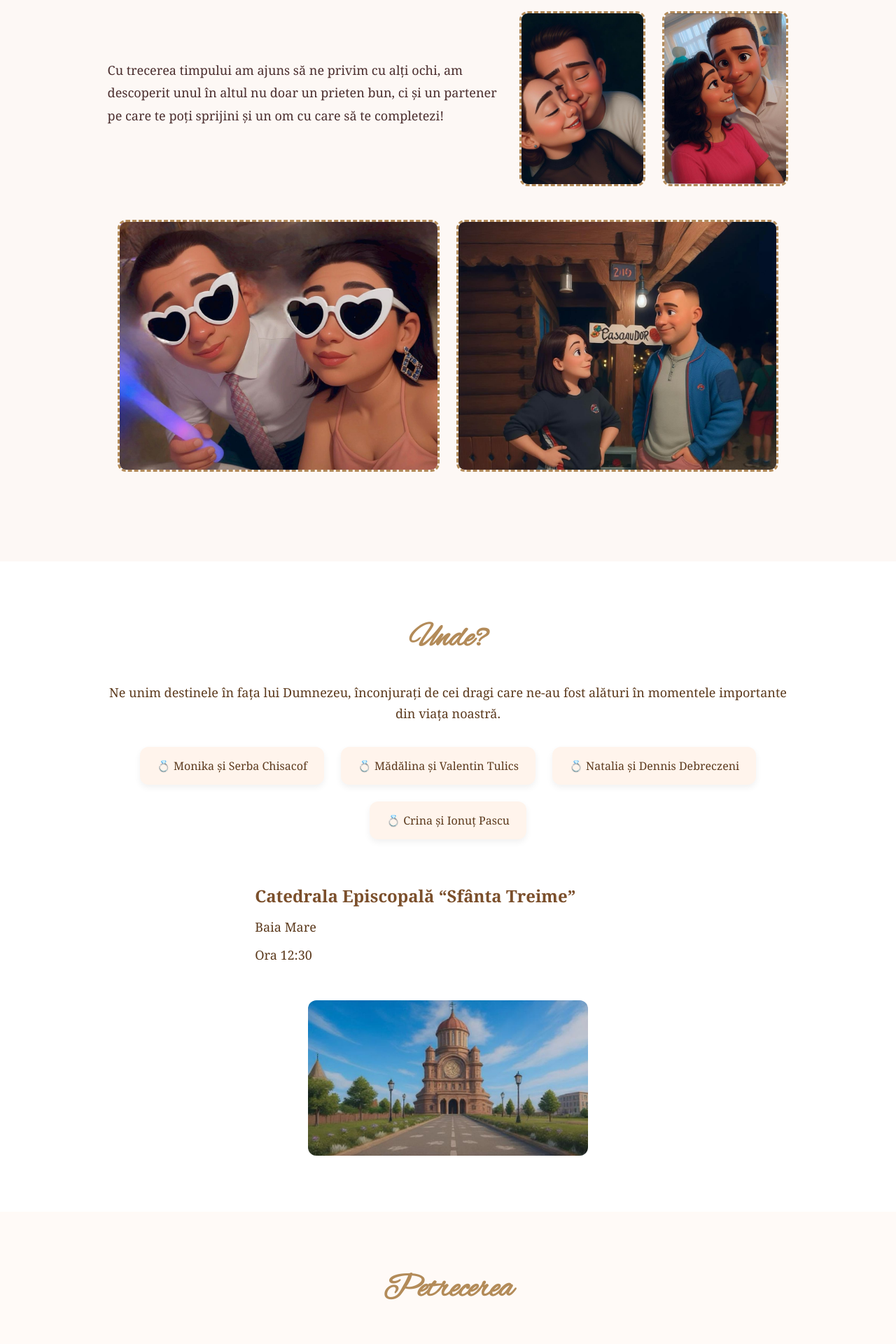
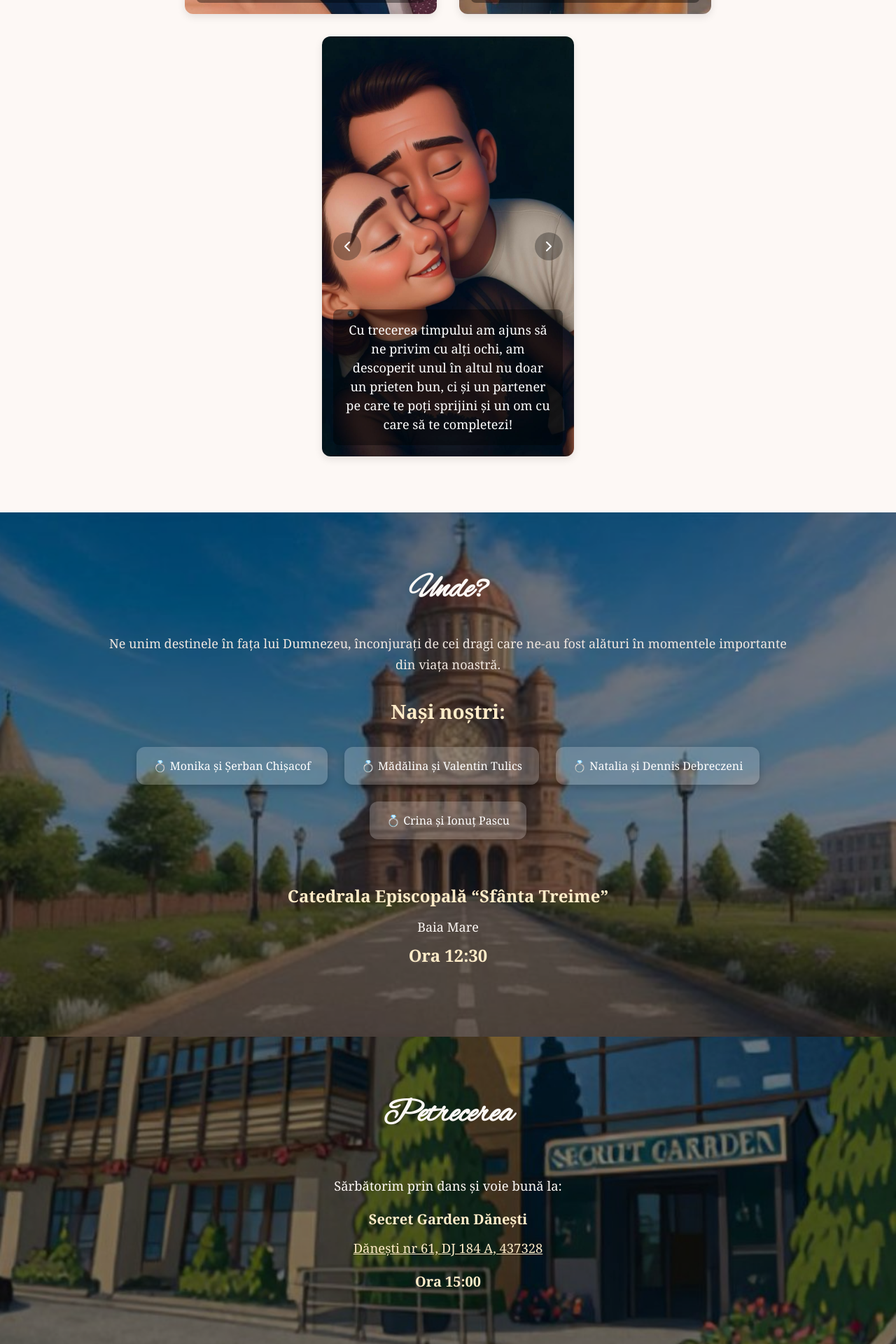
Before and after one commit to bogdansisestean/titel-card, a Next.js app: page / in a window 1280 px wide. Shown: the part 2483-4403 px from the top of the page at 70% size. Built offline with nearby package versions, Linux system fonts and the light colour scheme.

Commit message:
modificari noemi

```diff
--- a/package.json
+++ b/package.json
@@ -9,6 +9,8 @@
     "lint": "next lint"
   },
   "dependencies": {
+    "framer-motion": "^12.12.1",
+    "lucide-react": "^0.511.0",
     "next": "15.3.2",
     "react": "^19.0.0",
     "react-dom": "^19.0.0",
--- a/src/app/components/Ceremony/Ceremony.tsx
+++ b/src/app/components/Ceremony/Ceremony.tsx
@@ -3,25 +3,45 @@ import Image from "next/image";
 import React from "react";
 import styled from "styled-components";
 
+// Styled Components for Ceremony with background
 const Section = styled.section`
   width: 100%;
   padding: 5rem 2rem;
-  text-align: center;
-  color: #5c3a1d;
+  color: #fff;
   font-family: "Georgia", serif;
+  background-image: url("/images/biserica.jpg");
+  background-size: cover;
+  background-position: center;
+  background-repeat: no-repeat;
+  position: relative;
+
+  /* Overlay to darken background for text readability */
+  &::before {
+    content: "";
+    position: absolute;
+    top: 0;
+    left: 0;
+    width: 100%;
+    height: 100%;
+    background: rgba(0, 0, 0, 0.4);
+    z-index: 0;
+  }
 `;
 
 const Container = styled.div`
+  position: relative;
+  z-index: 1;
   width: 100%;
   max-width: 80%;
   margin: 0 auto;
+  text-align: center;
 `;
 
 const Title = styled.h2`
   font-family: "Alex Brush", cursive;
   font-size: 3rem;
   margin-bottom: 2rem;
-  color: #b38b59;
+  color: #fdf8f5;
 
   @media (max-width: 480px) {
     font-size: 2.2rem;
@@ -32,14 +52,23 @@ const Paragraph = styled.p`
   font-size: 1.125rem;
   line-height: 1.7;
   margin-bottom: 2rem;
+  color: #f0e7e0;
 
   strong {
     display: block;
     font-weight: 700;
     font-size: 1.25rem;
     margin-top: 1.5rem;
-    color: #7b4f2b;
+    color: #ffecc9;
   }
+`;
+
+const NasiTitle = styled.h3`
+  font-size: 1.75rem;
+  margin-bottom: 1rem;
+  color: #ffecc9;
+  font-weight: 700;
+  text-align: center;
 `;
 
 const GuestList = styled.ul`
@@ -54,11 +83,12 @@ const GuestList = styled.ul`
 
 const GuestCard = styled.li`
   font-size: 1rem;
-  background: #fff4ec;
+  background: rgba(255, 255, 255, 0.2);
   padding: 1rem 1.5rem;
   border-radius: 12px;
-  box-shadow: 0 4px 10px rgba(0, 0, 0, 0.06);
+  box-shadow: 0 4px 10px rgba(0, 0, 0, 0.2);
   font-weight: 500;
+  color: #fff;
   transition: transform 0.3s ease;
 
   &:hover {
@@ -74,7 +104,6 @@ const CeremonyDetails = styled.div`
   flex-wrap: wrap;
 
   width: 100%;
-  max-width: 60%;
   margin: 0 auto;
 
   @media (max-width: 768px) {
@@ -87,25 +116,23 @@ const ChurchText = styled.div`
   min-width: 250px;
   display: flex;
   flex-direction: column;
-  align-items: flex-start;
+  align-items: center;
   justify-content: center;
   gap: 0.5rem;
   padding: 1rem;
-
-  @media (max-width: 768px) {
-    align-items: center;
-    text-align: center;
-  }
+  text-align: center;
 
   strong {
     font-size: 1.5rem;
-    color: #7b4f2b;
+    color: #ffecc9;
     margin-bottom: 0.25rem;
+    font-weight: 700;
   }
 
   p {
     margin: 0;
     font-size: 1.125rem;
+    color: #fdf8f5;
   }
 `;
 
@@ -120,8 +147,9 @@ export default function Ceremony() {
           ne-au fost alături în momentele importante din viața noastră.
         </Paragraph>
 
+        <NasiTitle>Nași noștri:</NasiTitle>
         <GuestList>
-          <GuestCard>Monika și Serba Chisacof</GuestCard>
+          <GuestCard>Monika și Șerban Chișacof</GuestCard>
           <GuestCard>Mădălina și Valentin Tulics</GuestCard>
           <GuestCard>Natalia și Dennis Debreczeni</GuestCard>
           <GuestCard>Crina și Ionuț Pascu</GuestCard>
@@ -131,22 +159,8 @@ export default function Ceremony() {
           <ChurchText>
             <strong>Catedrala Episcopală “Sfânta Treime”</strong>
             <p>Baia Mare</p>
-            <p>Ora 12:30</p>
+            <strong>Ora 12:30</strong>
           </ChurchText>
-          <Image
-            src="/images/biserica.jpg"
-            alt="Catedrala Episcopală Sfânta Treime"
-            width={400}
-            height={250}
-            style={{
-              borderRadius: "12px",
-              objectFit: "cover",
-              objectPosition: "top center",
-              width: "100%",
-              height: "auto",
-              maxWidth: "400px",
-            }}
-          />
         </CeremonyDetails>
       </Container>
     </Section>
--- a/src/app/components/ConfirmationForm/ConfirmationForm.tsx
+++ b/src/app/components/ConfirmationForm/ConfirmationForm.tsx
@@ -83,9 +83,10 @@ export default function ConfirmationForm() {
       <Title>Veți fi alături de noi?</Title>
       <Form>
         <Input type="text" placeholder="Nume" required />
+        <Input type="text" placeholder="Prenume" required />
         <Input type="number" placeholder="Nr persoane" required />
         <Input type="tel" placeholder="Nr telefon" required />
-        <TextArea placeholder="Alte mențiuni" />
+        <TextArea placeholder="Alte mențiuni (vegetarian, copii etc.)" />
         <Button type="submit">Trimite</Button>
       </Form>
     </Section>
--- a/src/app/components/Party/Party.tsx
+++ b/src/app/components/Party/Party.tsx
@@ -1,28 +1,46 @@
 "use client";
 import React from "react";
 import styled from "styled-components";
-import Image from "next/image";
 
+// Styled Components for Party with background image
 const Section = styled.section`
-  background-color: #fffaf7;
+  position: relative;
   width: 100%;
   padding: 5rem 2rem;
-  color: #5c3a1d;
+  background-image: url("/images/restaurant.jpg");
+  background-size: cover;
+  background-position: bottom;
+  background-repeat: no-repeat;
+  color: #fff;
   font-family: "Georgia", serif;
+
+  /* Overlay for readability */
+  &::before {
+    content: "";
+    position: absolute;
+    top: 0;
+    left: 0;
+    width: 100%;
+    height: 100%;
+    background: rgba(0, 0, 0, 0.4);
+    z-index: 0;
+  }
 `;
 
 const Container = styled.div`
+  position: relative;
+  z-index: 1;
   width: 100%;
   max-width: 80%;
   margin: 0 auto;
+  text-align: center;
 `;
 
 const Title = styled.h2`
   font-family: "Alex Brush", cursive;
   font-size: 3rem;
-  text-align: center;
   margin-bottom: 3rem;
-  color: #b38b59;
+  color: #fdf8f5;
 
   @media (max-width: 480px) {
     font-size: 2.2rem;
@@ -42,6 +60,7 @@ const PartyDetails = styled.div`
 
   @media (max-width: 768px) {
     flex-direction: column;
+    max-width: 100%;
   }
 `;
 
@@ -50,20 +69,23 @@ const InfoBox = styled.div`
   min-width: 280px;
   font-size: 1.125rem;
   line-height: 1.6;
+  color: #fdf8f5;
+  text-align: center; /* Center all text */
 
   strong {
     display: block;
     margin: 1rem 0 0.5rem;
     font-size: 1.25rem;
-    color: #7b4f2b;
+    color: #ffecc9;
   }
 
   p {
     margin: 0.5rem 0;
   }
 
-  @media (max-width: 768px) {
-    text-align: center;
+  a {
+    color: #ffecc9;
+    text-decoration: underline;
   }
 `;
 
@@ -73,25 +95,19 @@ export default function Party() {
       <Container>
         <Title>Petrecerea</Title>
         <PartyDetails>
-          <Image
-            src="/images/restaurant.jpg" // replace with your actual path
-            alt="Secret Garden Dănești"
-            width={400}
-            height={250}
-            style={{
-              borderRadius: "12px",
-              objectFit: "cover",
-              objectPosition: "top center",
-              width: "100%",
-              height: "auto",
-              maxWidth: "400px",
-            }}
-          />
           <InfoBox>
             <p>Sărbătorim prin dans și voie bună la:</p>
             <strong>Secret Garden Dănești</strong>
-            <p>Dănești nr 61, DJ 184 A, 437328</p>
-            <p>Ora 15:00</p>
+            <p>
+              <a
+                href="https://www.google.com/maps/search/?api=1&query=Secret+Garden+D%C4%83ne%C8%99ti+DJ+184+A+61+437328"
+                target="_blank"
+                rel="noopener noreferrer"
+              >
+                Dănești nr 61, DJ 184 A, 437328
+              </a>
+            </p>
+            <strong>Ora 15:00</strong>
           </InfoBox>
         </PartyDetails>
       </Container>
--- a/src/app/components/Story/PovesteaNoastra.tsx
+++ b/src/app/components/Story/PovesteaNoastra.tsx
@@ -1,7 +1,10 @@
 "use client";
-import React from "react";
+import React, { useState } from "react";
 import styled from "styled-components";
+import { ChevronLeft, ChevronRight } from "lucide-react";
+import { motion, AnimatePresence } from "framer-motion";
 
+// Styled Components
 const Section = styled.section`
   padding: 5rem 2rem;
   width: 100%;
@@ -15,6 +18,9 @@ const Container = styled.div`
   max-width: 80%;
   margin: 0 auto;
   text-align: center;
+  @media (max-width: 768px) {
+    max-width: 100%;
+  }
 `;
 
 const Title = styled.h2`
@@ -22,114 +28,138 @@ const Title = styled.h2`
   font-size: 3rem;
   margin-bottom: 3rem;
   color: #b38b59;
-`;
-
-const ContentBlock = styled.div`
-  display: flex;
-  flex-wrap: wrap;
-  align-items: center;
-  justify-content: center;
-  margin-bottom: 3rem;
-  gap: 2rem;
 
   @media (max-width: 768px) {
-    flex-direction: column;
+    font-size: 2.5rem;
   }
 `;
 
-const Text = styled.p`
-  flex: 1;
+const SlidersRow = styled.div`
+  display: flex;
+  gap: 2rem;
+  justify-content: center;
+  align-items: start;
+  flex-wrap: wrap;
+`;
+
+const SliderContainer = styled.div`
+  position: relative;
+  width: 100%;
+  max-width: 360px;
+  height: 600px;
+  overflow: hidden;
+  border-radius: 12px;
+  box-shadow: 0 4px 12px rgba(0, 0, 0, 0.1);
+`;
+
+const SlideImage = styled(motion.img)`
+  width: 100%;
+  height: 100%;
+  object-fit: cover;
+  position: absolute;
+  top: 0;
+  left: 0;
+`;
+
+const OverlayText = styled.div`
+  position: absolute;
+  bottom: 1rem;
+  left: 1rem;
+  right: 1rem;
+  color: #fff;
   font-size: 1.125rem;
-  line-height: 1.8;
-  max-width: 600px;
-  text-align: left;
+  line-height: 1.5;
+  background: rgba(0, 0, 0, 0.4);
+  padding: 1rem;
+  border-radius: 8px;
+  text-align: center;
+  max-height: 40%;
+  overflow-y: auto;
+`;
 
-  @media (max-width: 768px) {
-    text-align: center;
+const ArrowButton = styled.button`
+  position: absolute;
+  top: 50%;
+  transform: translateY(-50%);
+  background: rgba(0, 0, 0, 0.3);
+  border: none;
+  padding: 0.5rem;
+  border-radius: 50%;
+  cursor: pointer;
+  display: flex;
+  align-items: center;
+  justify-content: center;
+  color: #fff;
+
+  &:hover {
+    background: rgba(0, 0, 0, 0.5);
   }
 `;
 
-const ImageRow = styled.div`
-  display: flex;
-  gap: 1.5rem;
-  flex-wrap: wrap;
-  justify-content: center;
-`;
+// Slider component with its own state
+function Slider({ images, text }) {
+  const [[page, direction], setPage] = useState([0, 0]);
+  const idx = ((page % images.length) + images.length) % images.length;
+  const paginate = (newDir) => setPage([page + newDir, newDir]);
 
-const Image = styled.img`
-  width: 180px;
-  height: 250px;
-  object-fit: cover;
-  object-position: top center;
-  border: 3px dashed #b38b59;
-  border-radius: 12px;
+  const variants = {
+    enter: (dir) => ({ x: dir > 0 ? 300 : -300, opacity: 0 }),
+    center: { x: 0, opacity: 1 },
+    exit: (dir) => ({ x: dir < 0 ? 300 : -300, opacity: 0 }),
+  };
 
-  @media (max-width: 480px) {
-    width: 120px;
-    height: 180px;
-  }
-`;
+  return (
+    <SliderContainer>
+      <AnimatePresence initial={false} custom={direction}>
+        <SlideImage
+          key={page}
+          src={images[idx]}
+          alt={`Slide ${idx + 1}`}
+          custom={direction}
+          variants={variants}
+          initial="enter"
+          animate="center"
+          exit="exit"
+          transition={{ duration: 0.5 }}
+        />
+      </AnimatePresence>
+      <OverlayText>{text}</OverlayText>
+      <ArrowButton onClick={() => paginate(-1)} style={{ left: "1rem" }}>
+        <ChevronLeft size={24} />
+      </ArrowButton>
+      <ArrowButton onClick={() => paginate(1)} style={{ right: "1rem" }}>
+        <ChevronRight size={24} />
+      </ArrowButton>
+    </SliderContainer>
+  );
+}
 
-/* New: Wider variant for bottom two photos */
-const WideImage = styled(Image)`
-  width: 460px;
-  height: 360px;
-
-  @media (max-width: 480px) {
-    width: 240px;
-    height: 150px;
-  }
-`;
+// Data for each slider
+const sliderData = [
+  {
+    images: ["/images/poza2.jpg", "/images/poza3.jpg"],
+    text: `Ne-am cunoscut acum 20 de ani, tineri și neliniștiți, am legat o prietenie foarte frumoasă, dar viața ne-a purtat pe drumuri diferite și fiecare dintre noi a luat viața în piept cum a știut mai bine, devenind oamenii de azi!`,
+  },
+  {
+    images: ["/images/poza4.jpg", "/images/poza5.jpg"],
+    text: `Într-o seară oarecare, fiind amândoi la același concert, ne-am reîntâlnit și am petrecut timp de calitate împreună.`,
+  },
+  {
+    images: ["/images/poza6.jpg", "/images/poza7.jpg"],
+    text: `Cu trecerea timpului am ajuns să ne privim cu alți ochi, am descoperit unul în altul nu doar un prieten bun, ci și un partener pe care te poți sprijini și un om cu care să te completezi!`,
+  },
+];
 
 export default function PovesteaNoastra() {
   return (
     <Section>
       <Container>
         <Title>Povestea noastră</Title>
-
-        <ContentBlock>
-          <Text>
-            Ne-am cunoscut acum 20 de ani, tineri și neliniștiți, am legat o
-            prietenie foarte frumoasă, dar viața ne-a purtat pe drumuri diferite
-            și fiecare dintre noi a luat viața în piept cum a știut mai bine,
-            devenind oamenii de azi!
-          </Text>
-          <ImageRow>
-            <Image src="/images/poza2.jpg" alt="Poza 2" />
-            <Image src="/images/poza3.jpg" alt="Poza 3" />
-          </ImageRow>
-        </ContentBlock>
-
-        <ContentBlock>
-          <Text>
-            Într-o seară oarecare, fiind amândoi la același concert, ne-am
-            reîntâlnit și am petrecut timp de calitate împreună.
-          </Text>
-          <ImageRow>
-            <Image src="/images/poza4.jpg" alt="Poza 4" />
-            <Image src="/images/poza5.jpg" alt="Poza 5" />
-          </ImageRow>
-        </ContentBlock>
-
-        <ContentBlock>
-          <Text>
-            Cu trecerea timpului am ajuns să ne privim cu alți ochi, am
-            descoperit unul în altul nu doar un prieten bun, ci și un partener
-            pe care te poți sprijini și un om cu care să te completezi!
-          </Text>
-          <ImageRow>
-            <Image src="/images/poza6.jpg" alt="Poza 6" />
-            <Image src="/images/poza7.jpg" alt="Poza 7" />
-          </ImageRow>
-        </ContentBlock>
-
-        {/* Bottom two photos, now wider */}
-        <ContentBlock>
-          <ImageRow>
-            <WideImage src="/images/poza8.jpg" alt="Poza 8" />
-            <WideImage src="/images/poza9.jpg" alt="Poza 9" />
-          </ImageRow>
-        </ContentBlock>
+        <SlidersRow>
+          {sliderData.map((data, i) => (
+            <Slider key={i} images={data.images} text={data.text} />
+          ))}
+        </SlidersRow>
       </Container>
     </Section>
   );
```
Also changed, not shown: 1 other file (tests, documents, lock files or other folders).
